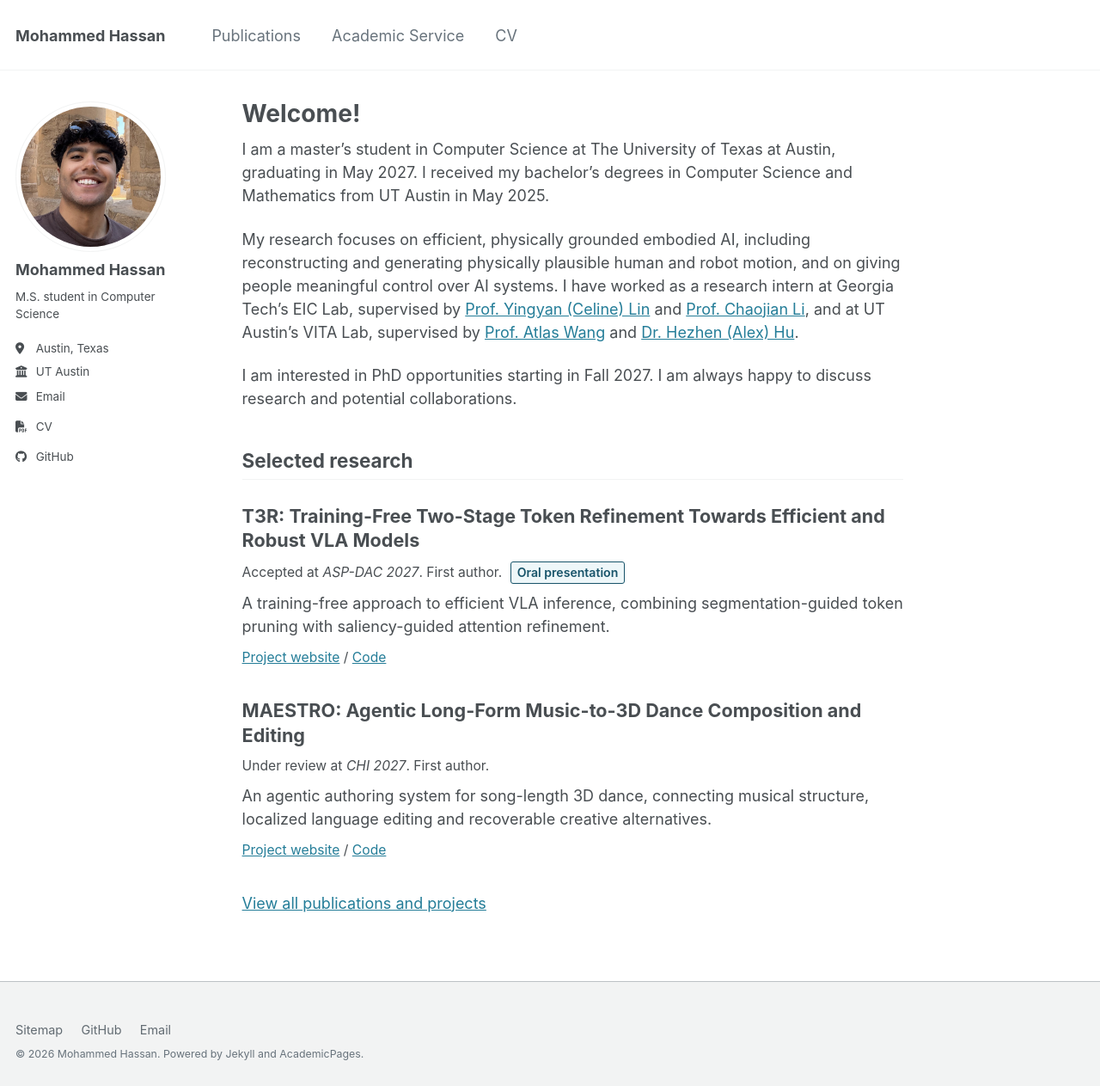
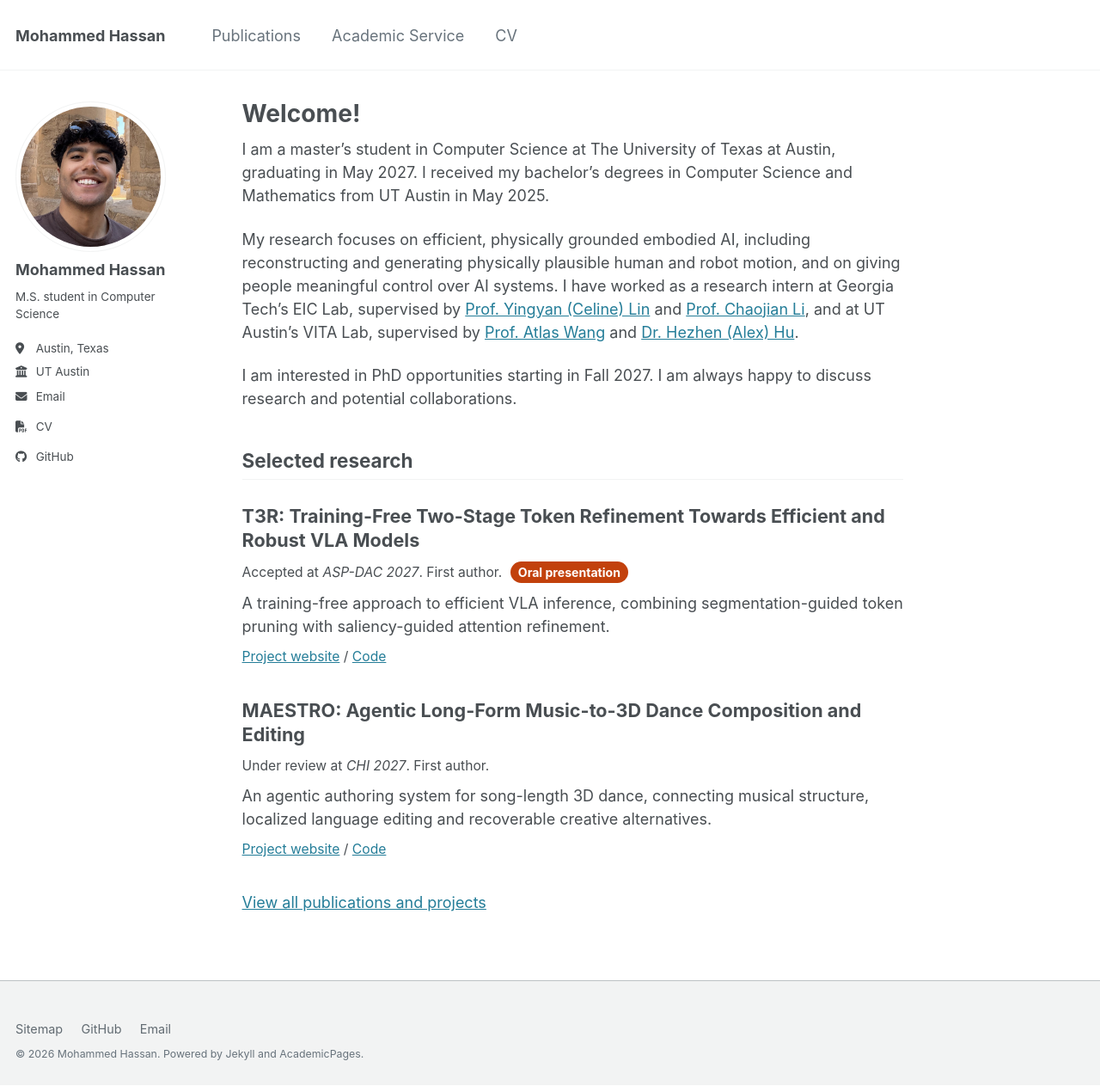
Before and after one commit to midotronn/midotronn.github.io, a Jekyll site: the page built from _pages/about.md, in a window 1280 px wide. Shown: the whole page at 86% size. Built offline with Jekyll 4.4.1, drawn with Linux system fonts in a browser that asks for light colours.

Commit message:
Give oral presentation badge a solid orange style

```diff
--- a/assets/css/academic.css
+++ b/assets/css/academic.css
@@ -152,13 +152,14 @@ a:focus-visible, button:focus-visible {
 .publication-tag {
   display: inline-block;
   margin-inline-start: 0.35em;
-  padding: 0.1em 0.5em;
-  border: 1px solid currentColor;
-  border-radius: 3px;
-  background: #eef7f9;
-  color: #18546a;
+  padding: 0.2em 0.65em;
+  border: 0;
+  border-radius: 999px;
+  background: #c2410c;
+  color: #fff;
   font-size: 0.9em;
-  font-weight: 600;
+  font-weight: 700;
+  line-height: 1.4;
   white-space: nowrap;
 }
 .publication-links { font-size: 0.87em !important; }
```
